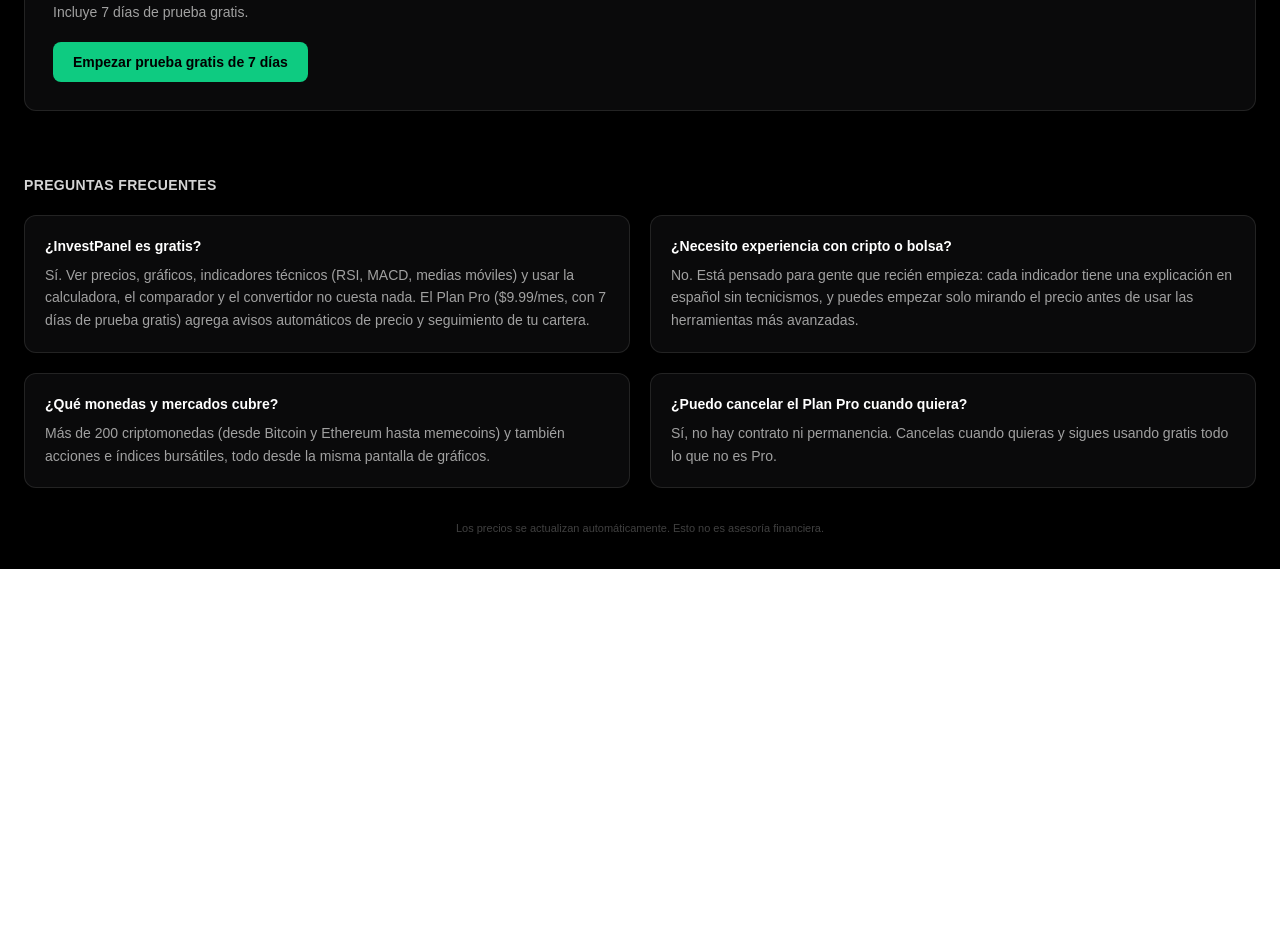
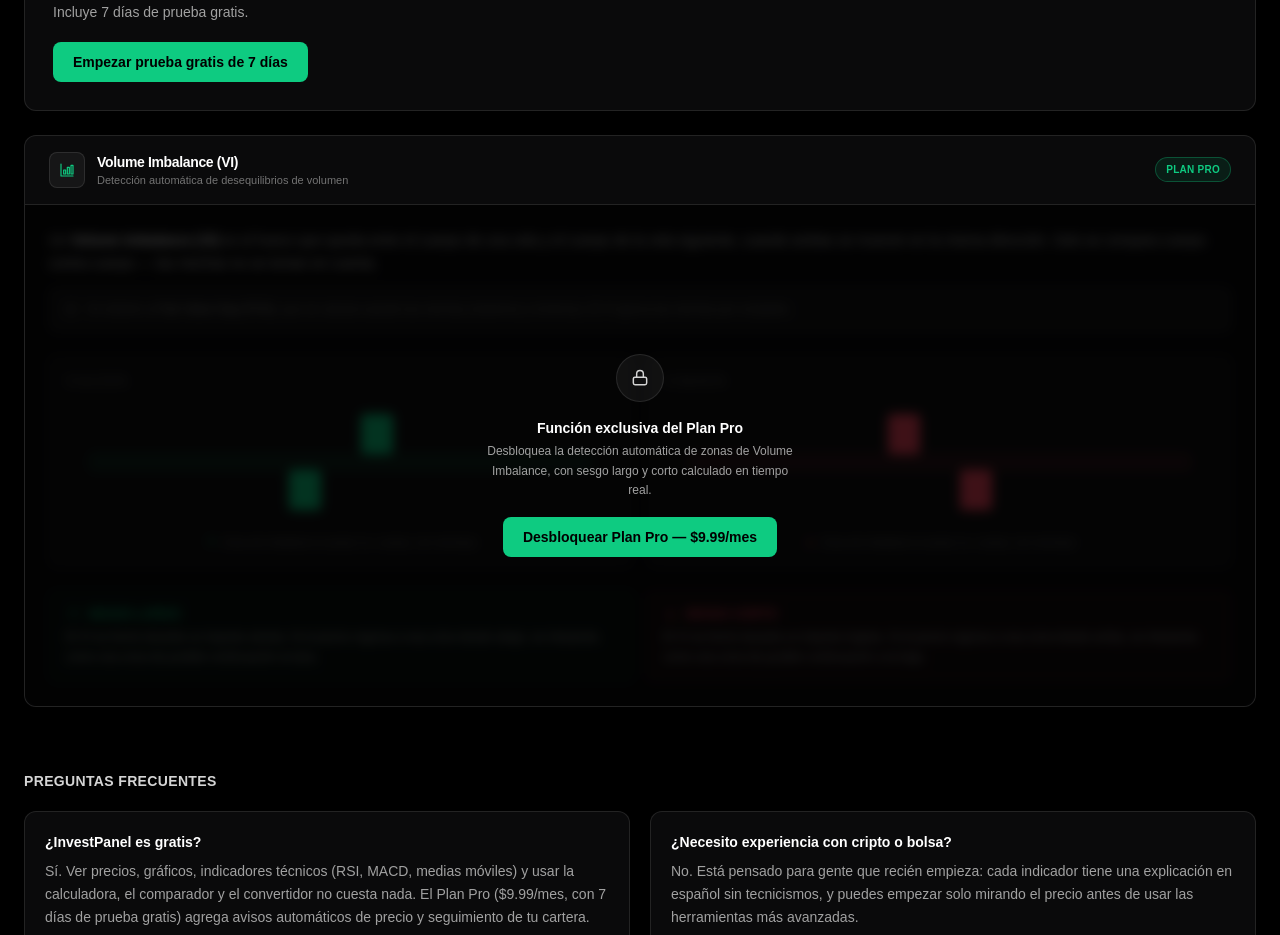
Before and after one commit to garciapabelino83-bot/invest-platform, a Next.js app: page / in a window 1280 px wide. Shown: the part 1000-1935 px from the top of the page. Before the commit the page ends 1569 px from the top, so only its background shows below. Built offline with nearby package versions, Linux system fonts and the light colour scheme; no server answers.

Commit message:
Agregar seccion Volume Imbalance (VI) al Plan Pro

```diff
--- /dev/null
+++ b/src/app/VolumeImbalanceSection.tsx
@@ -0,0 +1,276 @@
+type IconProps = { className?: string };
+
+function IconBarChart({ className }: IconProps) {
+  return (
+    <svg
+      viewBox="0 0 24 24"
+      fill="none"
+      stroke="currentColor"
+      strokeWidth={1.75}
+      strokeLinecap="round"
+      strokeLinejoin="round"
+      className={className}
+    >
+      <path d="M3 3v18h18" />
+      <rect x="7" y="12" width="3" height="6" />
+      <rect x="12.5" y="8" width="3" height="10" />
+      <rect x="18" y="5" width="3" height="13" />
+    </svg>
+  );
+}
+
+function IconLock({ className }: IconProps) {
+  return (
+    <svg
+      viewBox="0 0 24 24"
+      fill="none"
+      stroke="currentColor"
+      strokeWidth={1.75}
+      strokeLinecap="round"
+      strokeLinejoin="round"
+      className={className}
+    >
+      <rect x="4" y="11" width="16" height="9" rx="2" />
+      <path d="M8 11V7a4 4 0 0 1 8 0v4" />
+    </svg>
+  );
+}
+
+function IconInfo({ className }: IconProps) {
+  return (
+    <svg
+      viewBox="0 0 24 24"
+      fill="none"
+      stroke="currentColor"
+      strokeWidth={2}
+      strokeLinecap="round"
+      strokeLinejoin="round"
+      className={className}
+    >
+      <circle cx="12" cy="12" r="9" />
+      <path d="M12 11v5" />
+      <path d="M12 8h.01" />
+    </svg>
+  );
+}
+
+function IconArrowUpRight({ className }: IconProps) {
+  return (
+    <svg
+      viewBox="0 0 24 24"
+      fill="none"
+      stroke="currentColor"
+      strokeWidth={2}
+      strokeLinecap="round"
+      strokeLinejoin="round"
+      className={className}
+    >
+      <path d="M7 17 17 7" />
+      <path d="M8 7h9v9" />
+    </svg>
+  );
+}
+
+function IconArrowDownRight({ className }: IconProps) {
+  return (
+    <svg
+      viewBox="0 0 24 24"
+      fill="none"
+      stroke="currentColor"
+      strokeWidth={2}
+      strokeLinecap="round"
+      strokeLinejoin="round"
+      className={className}
+    >
+      <path d="M7 7 17 17" />
+      <path d="M16 8v9H7" />
+    </svg>
+  );
+}
+
+interface VolumeImbalanceSectionProps {
+  /**
+   * true  -> usuario sin Plan Pro: contenido bloqueado con blur + candado + CTA hacia /pricing.
+   * false -> usuario con Plan Pro activo (isPro): contenido completo y funcional.
+   */
+  locked: boolean;
+}
+
+export default function VolumeImbalanceSection({ locked }: VolumeImbalanceSectionProps) {
+  return (
+    <section className="bg-[#0a0a0b] border border-white/10 rounded-xl overflow-hidden">
+      <div className="flex items-center justify-between border-b border-white/10 px-6 py-4">
+        <div className="flex items-center gap-3">
+          <div className="w-9 h-9 rounded-lg bg-white/5 border border-white/10 flex items-center justify-center shrink-0">
+            <IconBarChart className="w-4 h-4 text-[#0ecb81]" />
+          </div>
+          <div>
+            <h3 className="text-sm font-semibold tracking-tight">Volume Imbalance (VI)</h3>
+            <p className="text-[11px] text-neutral-500">Detección automática de desequilibrios de volumen</p>
+          </div>
+        </div>
+
+        {locked ? (
+          <span className="bg-[#0ecb81]/10 text-[#0ecb81] border border-[#0ecb81]/30 text-[10px] font-semibold uppercase tracking-wide px-2.5 py-1 rounded-full">
+            Plan Pro
+          </span>
+        ) : (
+          <span className="flex items-center gap-1.5 bg-[#0ecb81]/10 text-[#0ecb81] border border-[#0ecb81]/30 text-[10px] font-semibold uppercase tracking-wide px-2.5 py-1 rounded-full">
+            <span className="w-1.5 h-1.5 rounded-full bg-[#0ecb81] animate-pulse" />
+            Activo
+          </span>
+        )}
+      </div>
+
+      <div className="relative">
+        <div
+          className={locked ? "blur-[6px] select-none pointer-events-none" : undefined}
+          aria-hidden={locked}
+        >
+          <VolumeImbalanceContent />
+        </div>
+
+        {locked && (
+          <div className="absolute inset-0 flex flex-col items-center justify-center gap-4 bg-black/75 backdrop-blur-[1px] px-6 text-center">
+            <div className="w-12 h-12 rounded-full bg-white/5 border border-white/10 flex items-center justify-center">
+              <IconLock className="w-5 h-5 text-neutral-300" />
+            </div>
+            <div className="space-y-1">
+              <p className="text-sm font-semibold text-white">Función exclusiva del Plan Pro</p>
+              <p className="text-xs text-neutral-400 leading-relaxed max-w-xs">
+                Desbloquea la detección automática de zonas de Volume Imbalance, con sesgo largo y
+                corto calculado en tiempo real.
+              </p>
+            </div>
+            <a
+              href="/pricing"
+              className="bg-[#0ecb81] hover:opacity-90 text-black transition text-sm font-semibold px-5 py-2.5 rounded-lg inline-flex items-center justify-center"
+            >
+              Desbloquear Plan Pro — $9.99/mes
+            </a>
+          </div>
+        )}
+      </div>
+    </section>
+  );
+}
+
+function VolumeImbalanceContent() {
+  return (
+    <div className="px-6 py-6 space-y-6">
+      <div className="space-y-3">
+        <p className="text-sm text-neutral-300 leading-relaxed">
+          Un <span className="text-white font-semibold">Volume Imbalance (VI)</span> es el hueco
+          que queda entre el cuerpo de una vela y el cuerpo de la vela siguiente, cuando ambas se
+          mueven en la misma dirección. Solo se compara cuerpo contra cuerpo — las mechas no se
+          toman en cuenta.
+        </p>
+        <div className="flex items-start gap-2.5 bg-white/5 border border-white/10 rounded-lg px-3.5 py-3">
+          <IconInfo className="w-3.5 h-3.5 text-neutral-500 shrink-0 mt-0.5" />
+          <p className="text-xs text-neutral-500 leading-relaxed">
+            Es distinto al <span className="text-neutral-400 font-medium">Fair Value Gap (FVG)</span>,
+            que se calcula usando las mechas (máximos y mínimos). El VI ignora las mechas por
+            completo.
+          </p>
+        </div>
+      </div>
+
+      <div className="grid sm:grid-cols-2 gap-4">
+        <ViDiagram direction="up" />
+        <ViDiagram direction="down" />
+      </div>
+
+      <div className="grid sm:grid-cols-2 gap-3">
+        <BiasCard
+          direction="up"
+          title="Sesgo Largo"
+          description="El VI se formó durante un impulso alcista. Si el precio regresa a esa zona desde abajo, se interpreta como una zona de posible continuación al alza."
+        />
+        <BiasCard
+          direction="down"
+          title="Sesgo Corto"
+          description="El VI se formó durante un impulso bajista. Si el precio regresa a esa zona desde arriba, se interpreta como una zona de posible continuación a la baja."
+        />
+      </div>
+    </div>
+  );
+}
+
+function ViDiagram({ direction }: { direction: "up" | "down" }) {
+  const isUp = direction === "up";
+
+  const candle1Class = isUp
+    ? "w-8 h-10 rounded-sm bg-[#0ecb81] mb-[12px]"
+    : "w-8 h-10 rounded-sm bg-[#f6465d] mb-[68px]";
+
+  const candle2Class = isUp
+    ? "w-8 h-10 rounded-sm bg-[#0ecb81] mb-[68px]"
+    : "w-8 h-10 rounded-sm bg-[#f6465d] mb-[12px]";
+
+  const zoneClass = isUp
+    ? "absolute left-6 right-6 bottom-[52px] h-[16px] rounded-sm border border-dashed border-[#0ecb81]/50 bg-[#0ecb81]/10"
+    : "absolute left-6 right-6 bottom-[52px] h-[16px] rounded-sm border border-dashed border-[#f6465d]/50 bg-[#f6465d]/10";
+
+  return (
+    <div className="bg-white/[0.03] border border-white/10 rounded-lg p-4">
+      <p className="text-[11px] font-medium uppercase tracking-wide text-neutral-500 mb-3">
+        {isUp ? "VI alcista" : "VI bajista"}
+      </p>
+
+      <div className="relative h-[120px] flex items-end justify-center gap-10">
+        <div className={candle1Class} />
+        <div className={candle2Class} />
+        <div className={zoneClass} />
+      </div>
+
+      <p className="mt-3 flex items-center justify-center gap-1.5 text-[11px] text-neutral-500">
+        {isUp ? (
+          <IconArrowUpRight className="w-3 h-3 text-[#0ecb81]" />
+        ) : (
+          <IconArrowDownRight className="w-3 h-3 text-[#f6465d]" />
+        )}
+        Zona de imbalance (cuerpo vs. cuerpo, sin mechas)
+      </p>
+    </div>
+  );
+}
+
+function BiasCard({
+  direction,
+  title,
+  description,
+}: {
+  direction: "up" | "down";
+  title: string;
+  description: string;
+}) {
+  const isUp = direction === "up";
+
+  return (
+    <div
+      className={
+        isUp
+          ? "rounded-lg border border-[#0ecb81]/20 bg-[#0ecb81]/[0.04] px-4 py-3.5"
+          : "rounded-lg border border-[#f6465d]/20 bg-[#f6465d]/[0.04] px-4 py-3.5"
+      }
+    >
+      <div className="flex items-center gap-2 mb-1.5">
+        {isUp ? (
+          <IconArrowUpRight className="w-3.5 h-3.5 text-[#0ecb81]" />
+        ) : (
+          <IconArrowDownRight className="w-3.5 h-3.5 text-[#f6465d]" />
+        )}
+        <span
+          className={
+            isUp
+              ? "text-xs font-semibold uppercase tracking-wide text-[#0ecb81]"
+              : "text-xs font-semibold uppercase tracking-wide text-[#f6465d]"
+          }
+        >
+          {title}
+        </span>
+      </div>
+      <p className="text-xs text-neutral-400 leading-relaxed">{description}</p>
+    </div>
+  );
+}
--- a/src/app/page.tsx
+++ b/src/app/page.tsx
@@ -2,6 +2,7 @@
 
 import { useEffect, useState } from "react";
 import { LineChart, Line, ResponsiveContainer } from "recharts";
+import VolumeImbalanceSection from "./VolumeImbalanceSection";
 
 const VERDE = "#0ecb81";
 const ROJO = "#f6465d";
@@ -667,6 +668,13 @@
           )}
         </div>
 
+        {/* --- Volume Imbalance (VI): funcion destacada del Plan Pro.
+            Bloqueada (con blur + candado) para quien no es Pro, activa y
+            funcional para quien ya se suscribio. */}
+        <div className="mt-6">
+          <VolumeImbalanceSection locked={!isPro} />
+        </div>
+
         {/* --- Preguntas frecuentes: resuelve las dudas típicas antes de que
             alguien nuevo se vaya sin probar la plataforma --- */}
         <div className="mt-16">
```
